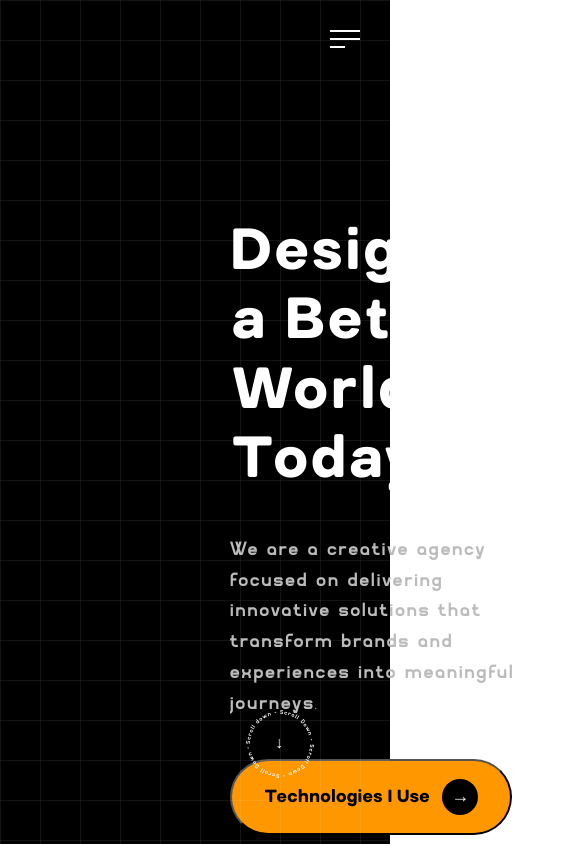
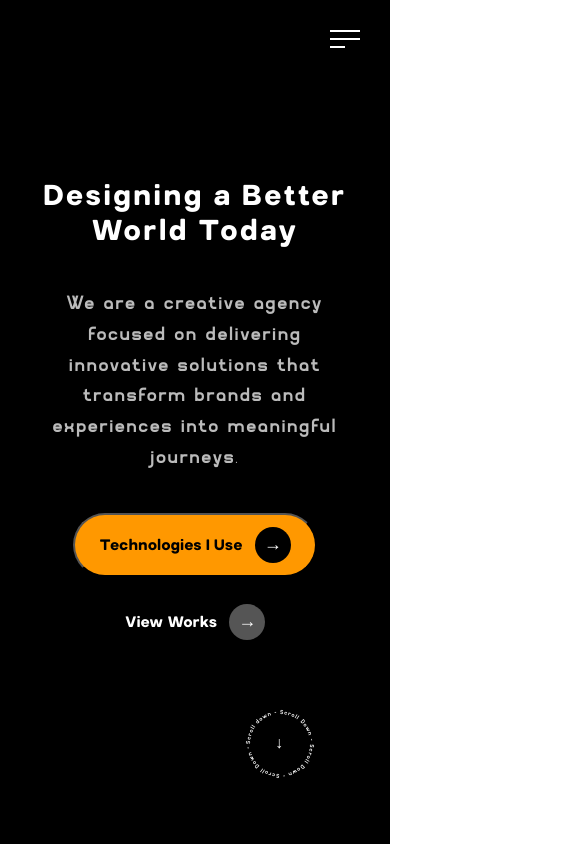
Before and after one commit to Ratbu123/Webport, a React (Vite) app: page / in a window 390 px wide. Shown: the top 846 px of the page, 585 px wide, since content can reach past the window. Built offline with nearby package versions, Linux system fonts and the light colour scheme.

Commit message:
Update index.css

```diff
--- a/src/index.css
+++ b/src/index.css
@@ -967,3 +967,64 @@ p{color:#bbb;font-size:1.1rem;}
   0% { left: 0; }
   100% { left: 200px; } /* stops sliding before fully leaving */
 }
+/* ================= MOBILE-FRIENDLY OVERRIDES ================= */
+@media(max-width: 992px){
+  /* Hero section */
+  .hero {
+    flex-direction: column !important;
+    align-items: center !important;
+    padding: 80px 20px !important;
+    text-align: center !important;
+  }
+  .hero-content {
+    padding-left: 0 !important;
+    padding-top: 100px !important;
+    max-width: 90% !important;
+  }
+  .hero-content h1 { font-size: 2rem !important; line-height: 1.2 !important; }
+  .hero-buttons { flex-direction: column !important; gap: 15px !important; align-items: center !important; }
+
+  /* Grids */
+  .about-grid, .services-grid, .team-grid,
+  .experience-layout, .work-layout, .build-layout {
+    grid-template-columns: 1fr !important;
+    text-align: center !important;
+    gap: 30px !important;
+  }
+
+  /* Overlay Menu */
+  .overlay-left, .overlay-right { padding: 20px !important; }
+  .overlay-left ul { gap: 20px !important; flex-direction: column !important; }
+  .overlay-left ul li a { font-size: 1.3rem !important; }
+
+  /* Featured & Brutalist cards */
+  .featured-container .box { width: 90% !important; height: auto !important; }
+  .brutalist-card { width: 90% !important; padding: 1rem !important; margin: 20px auto !important; }
+
+  /* Hero decorations */
+  .hero-background { background-size: 20px 20px !important; }
+  .dodecahedron { width: 150px !important; height: 150px !important; }
+  .top-right { top: -20% !important; right: -20% !important; }
+  .bottom-left { bottom: -20% !important; left: -20% !important; }
+
+  /* Icons */
+  .icons-grid { grid-template-columns: repeat(auto-fit, minmax(80px, 1fr)) !important; gap: 30px !important; }
+  .icon-wrapper { font-size: 60px !important; }
+
+  /* Preloader & rectangle animation */
+  .words { gap: 10px !important; margin-bottom: 40px !important; }
+  .word { font-size: 1.2rem !important; }
+  .rectangle-container { width: 150px !important; height: 40px !important; }
+  .text-mask { width: 120px !important; }
+  .ashley-text { font-size: 1rem !important; }
+}
+
+@media(max-width: 768px){
+  /* Further adjustments for small phones */
+  .hero-content h1 { font-size: 1.8rem !important; }
+  .btn { font-size: 0.95rem !important; padding: 12px 24px !important; }
+  .dodecahedron { display: none !important; }
+  .hero-background { display: none !important; }
+  .featured-container .box, .brutalist-card { width: 95% !important; }
+  .overlay-left ul li a { font-size: 1.1rem !important; }
+}
```
